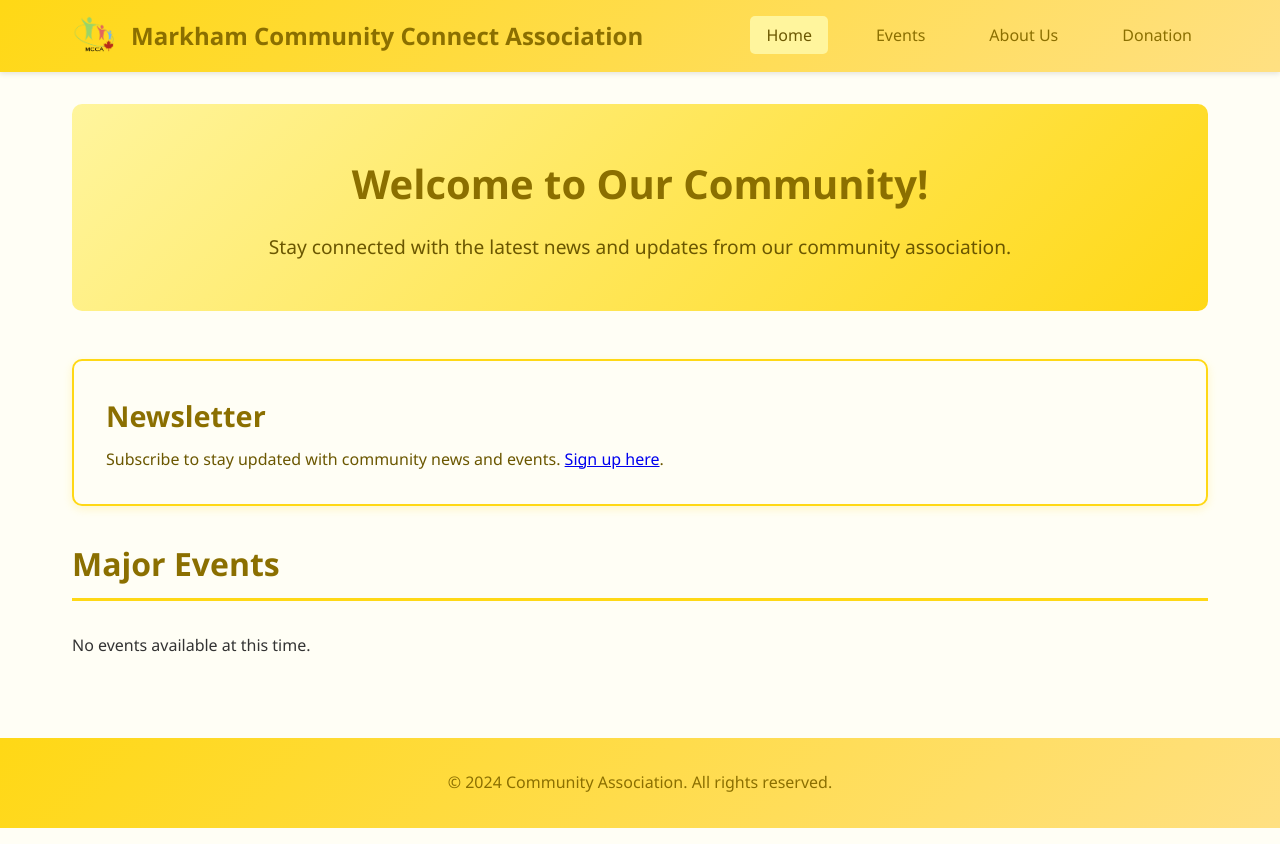
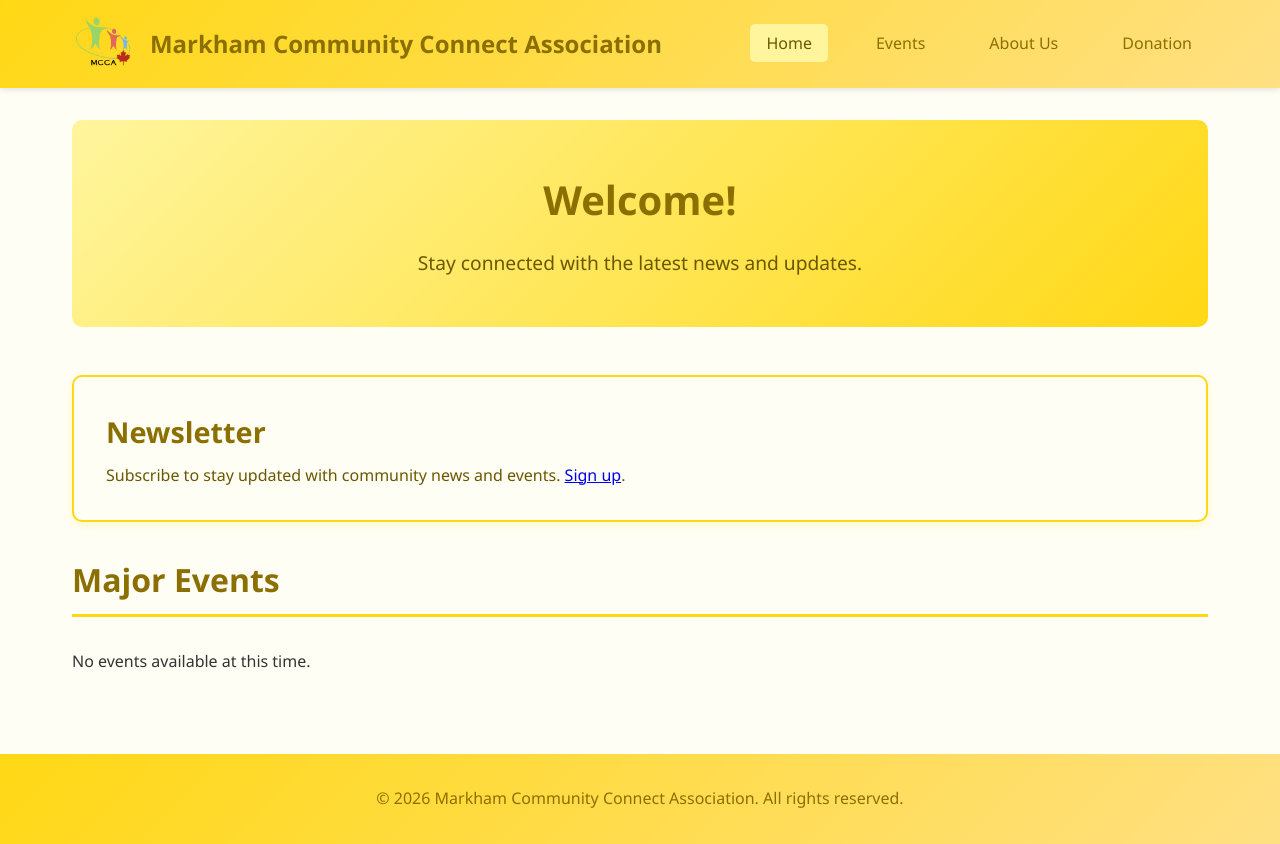
Before and after one commit to JasonTuTu2/community-website, a plain HTML site: page index.html in a window 1280 px wide. Drawn offline with Linux system fonts and the light colour scheme; no server answers.

Commit message:
gui changes

```diff
--- a/index.html
+++ b/index.html
@@ -27,13 +27,13 @@
 
   <main>
     <section class="hero">
-      <h1>Welcome to Our Community!</h1>
-      <p>Stay connected with the latest news and updates from our community association.</p>
+      <h1>Welcome!</h1>
+      <p>Stay connected with the latest news and updates.</p>
     </section>
 
     <section class="newsletter">
       <h2>Newsletter</h2>
-      <p>Subscribe to stay updated with community news and events. <a href="https://forms.gle/7ymYPJJj9qQXDFQp9" target="_blank">Sign up here</a>.</p>
+      <p>Subscribe to stay updated with community news and events. <a href="https://forms.gle/7ymYPJJj9qQXDFQp9" target="_blank">Sign up</a>.</p>
     </section>
 
     <section class="posts">
@@ -43,7 +43,7 @@
   </main>
 
   <footer>
-    <p>&copy; 2024 Community Association. All rights reserved.</p>
+    <p>&copy; 2026 Markham Community Connect Association. All rights reserved.</p>
   </footer>
   <script>
     // Initialize and render all events on home page (only show events with Show="yes")
--- a/styles.css
+++ b/styles.css
@@ -33,12 +33,21 @@ nav {
   display: flex;
   align-items: center;
   gap: 0.75rem;
+  /* Make the logo container match the header/nav bar height so
+     the image can scale to fill it without altering other layout. */
+  height: 3.5rem;
 }
 
 .logo-img {
-  height: 2.5rem;
+  /* Make the logo image occupy the full height of the header bar
+     without changing other layout rules. We set a fixed height on
+     the .logo container and make the image scale to 100% of that
+     container's height. Adjust the 3.5rem value if your header
+     padding/spacing changes. */
+  height: 100%;
   width: auto;
   object-fit: contain;
+  display: block;
 }
 
 .nav-links {
```
Also changed, not shown: about.html (+1 -1 lines), donation.html (+1 -1 lines), events.html (+1 -1 lines).
